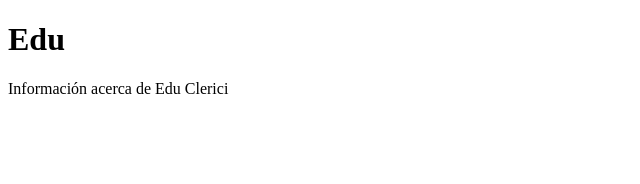
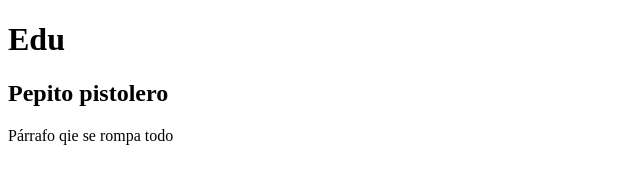
Before and after one commit to debianitram/taller-git, a plain HTML site: page page-about-edu.html in a window 1280 px wide. Shown: the whole page, without its empty margins (0-640 px from the left). Drawn offline with Linux system fonts and the light colour scheme.

Commit message:
Cambios para que explote todo

```diff
--- a/page-about-edu.html
+++ b/page-about-edu.html
@@ -5,6 +5,7 @@
 </head>
 <body>
 	<h1>Edu</h1>
-	<p class='paragraph'>Información acerca de Edu Clerici</p>
+    <h2>Pepito pistolero</h2>
+    <p>Párrafo qie se rompa todo</p>
 </body>
 </html>
```
